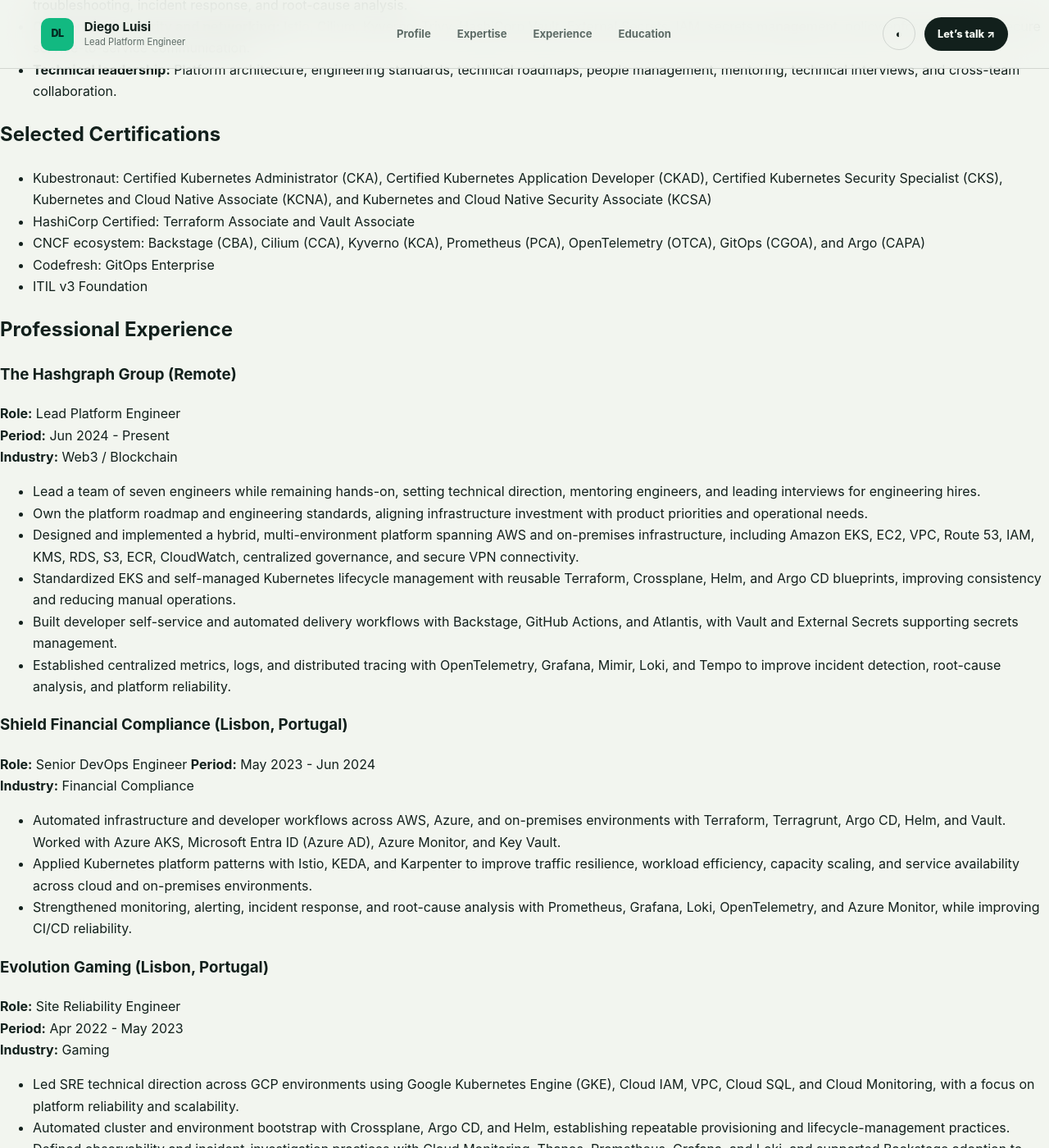
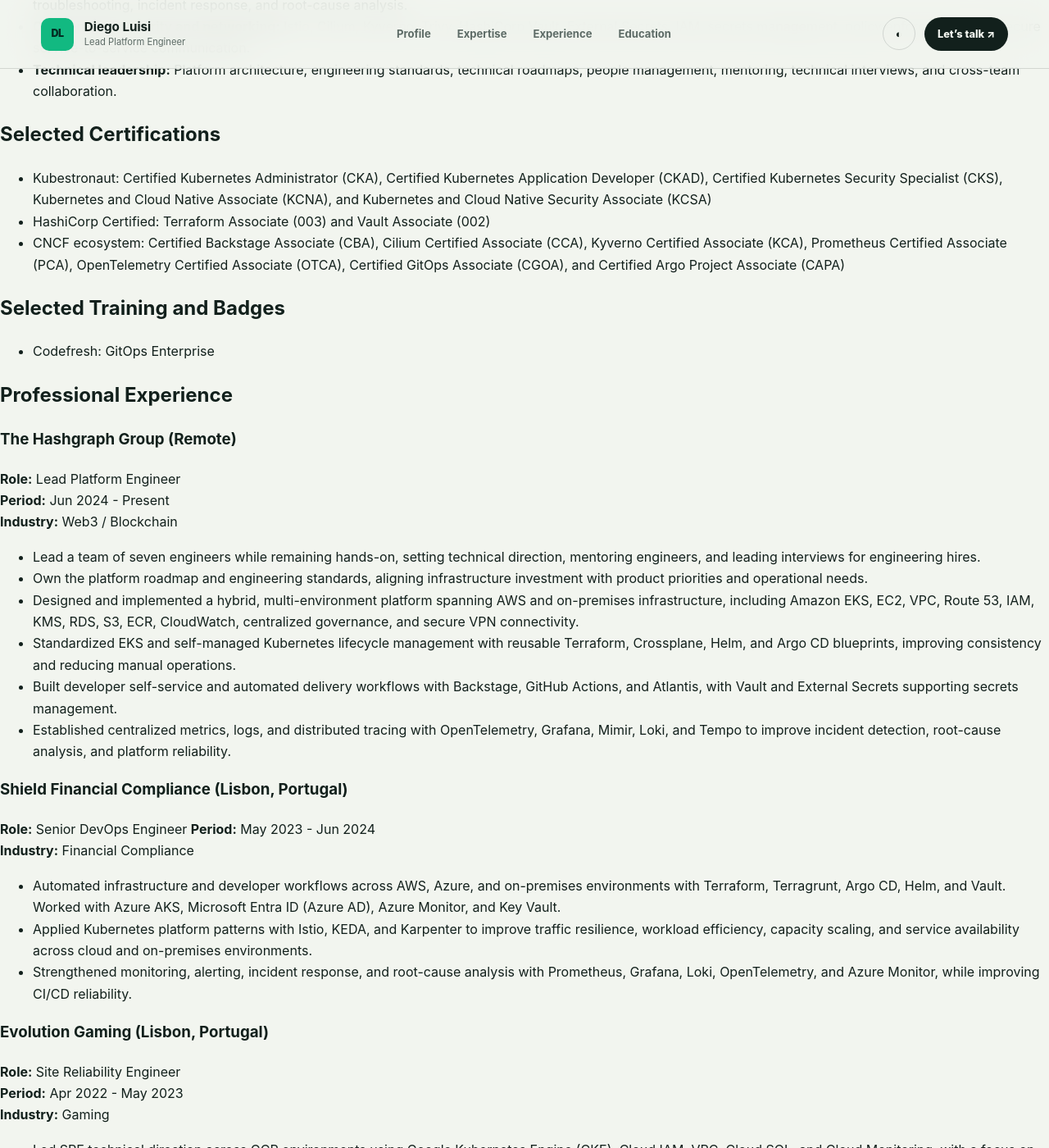
Before and after one commit to diegoluisi/diegoluisi, a Jekyll site: the page built from curriculum/Diego_Luisi_ATS.md, in a window 1280 px wide and 1400 px high, scrolled down 992 px. Shown: the whole window at 82% size. Built offline with Jekyll 4.4.1, drawn with Linux system fonts in a browser that asks for light colours; our own code applies the rules of GitHub Pages for plain Markdown files; some of the changed text lies outside the part shown.

Commit message:
feat(DevOps): Update Resume

```diff
--- a/curriculum/Diego_Luisi_ATS.md
+++ b/curriculum/Diego_Luisi_ATS.md
@@ -27,10 +27,12 @@
 ## Selected Certifications
 
 - Kubestronaut: Certified Kubernetes Administrator (CKA), Certified Kubernetes Application Developer (CKAD), Certified Kubernetes Security Specialist (CKS), Kubernetes and Cloud Native Associate (KCNA), and Kubernetes and Cloud Native Security Associate (KCSA)
-- HashiCorp Certified: Terraform Associate and Vault Associate
-- CNCF ecosystem: Backstage (CBA), Cilium (CCA), Kyverno (KCA), Prometheus (PCA), OpenTelemetry (OTCA), GitOps (CGOA), and Argo (CAPA)
+- HashiCorp Certified: Terraform Associate (003) and Vault Associate (002)
+- CNCF ecosystem: Certified Backstage Associate (CBA), Cilium Certified Associate (CCA), Kyverno Certified Associate (KCA), Prometheus Certified Associate (PCA), OpenTelemetry Certified Associate (OTCA), Certified GitOps Associate (CGOA), and Certified Argo Project Associate (CAPA)
+
+## Selected Training and Badges
+
 - Codefresh: GitOps Enterprise
-- ITIL v3 Foundation
 
 ## Professional Experience
 
```
Also changed, not shown: other parts of curriculum/Diego_Luisi_ATS.md (+4 -4 lines).
